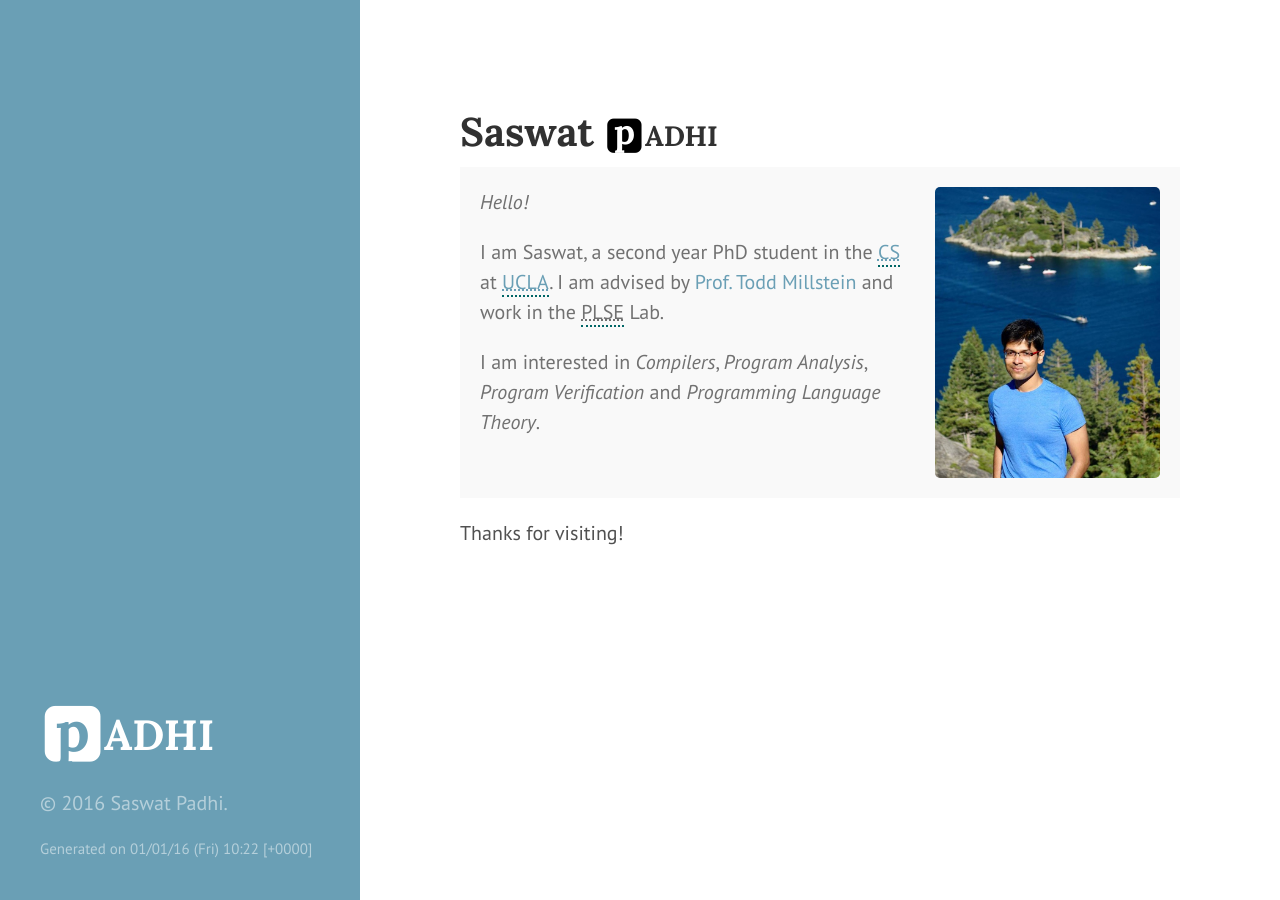
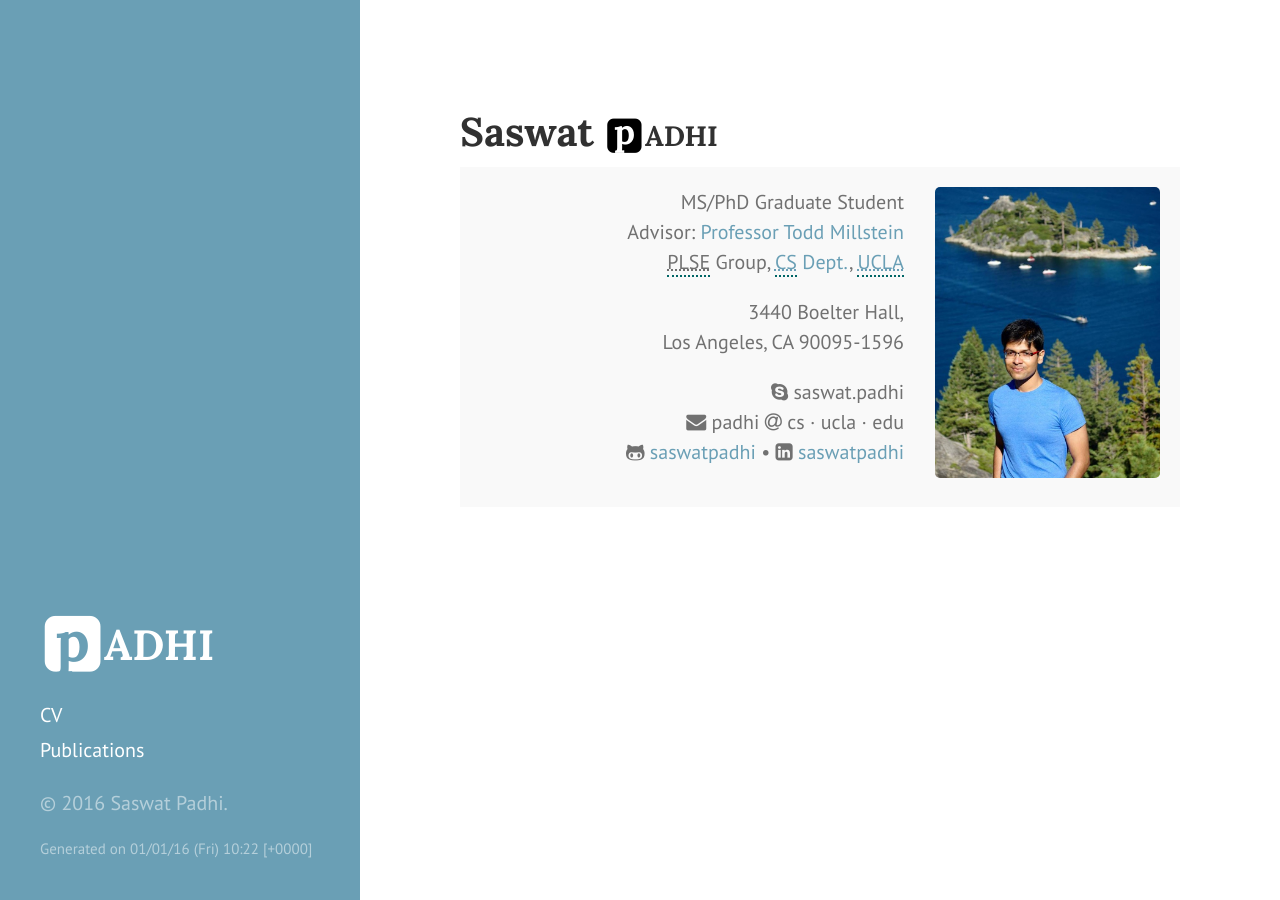
Before and after one commit to SaswatPadhi/saswatpadhi.github.io, a Jekyll site: the page built from index.md, in a window 1280 px wide. Built offline with Jekyll 4.4.1, drawn with Linux system fonts in a browser that asks for light colours.

Commit message:
Added CV and publications

```diff
--- a/_includes/sidebar.html
+++ b/_includes/sidebar.html
@@ -18,16 +18,16 @@
 
       {% assign pages_list = site.pages %}
       {% for node in pages_list %}
-        {% if node.title != null %}
-          {% if node.layout == "page" %}
-            <a class="sidebar-nav-item{% if page.url == node.url %} active{% endif %}" href="{{ node.url }}">{{ node.title }}</a>
+        {% unless node.nav == false %}
+          {% if node.title != null %}
+            {% if node.layout == "page" or node.layout == "blank_page" %}
+              <a class="sidebar-nav-item{% if page.url == node.url %} active{% endif %}" href="{{ node.url }}">{{ node.title }}</a>
+            {% endif %}
           {% endif %}
-        {% endif %}
+        {% endunless %}
       {% endfor %}
 
-      <!--
-        <a class="sidebar-nav-item" href="{{ site.github.repo }}/archive/v{{ site.version }}.zip">Download</a>
-        <a class="sidebar-nav-item" href="{{ site.github.repo }}">GitHub project</a> -->
+      <!-- <a class="sidebar-nav-item" href="{{ site.github.repo }}">GitHub project</a> -->
     </nav>
 
     <p>&copy; {{ site.time | date: '%Y' }} Saswat Padhi.</p>
--- a/index.md
+++ b/index.md
@@ -11,23 +11,24 @@ title: Home
 
 <div class="message">
   <img src='public/img/me.jpg'/>
-  <div markdown="1" style='padding-right: 256px;'>
+  <div markdown="1" style='padding-right: 256px; text-align: right;'>
 
-*Hello!*
+MS/PhD Graduate Student
+Advisor: [Professor Todd Millstein](Todd)
+PLSE Group, [CS Dept.](CS@UCLA), [UCLA]
 
-I am Saswat, a second year PhD student in the [CS][CS@UCLA]
-at [UCLA]. I am advised by [Prof. Todd Millstein][Todd]
-and work in the PLSE Lab.
+3440 Boelter Hall,
+Los Angeles, CA 90095-1596
 
-I am interested in _Compilers_,
-_Program Analysis_, _Program Verification_ and _Programming Language Theory_.
+<i class="fa fa-skype"></i> saswat.padhi
+<i class="fa fa-envelope"></i> padhi <i class="fa fa-at"></i> cs &middot; ucla &middot; edu
+<i class="fa fa-github-alt"></i> [saswatpadhi](https://github.com/SaswatPadhi) &bull; <i class="fa fa-linkedin-square"></i> [saswatpadhi](https://www.linkedin.com/in/saswatpadhi)
 
   </div>
   <div style="clear: both;"></div>
 </div>
 
 
-Thanks for visiting!
 
 
 
```
Also changed, not shown: CV.html (added, +14 -0 lines), _layouts/blank_page.html (added, +15 -0 lines), publications/index.md (added, +10 -0 lines), publications/pldi16-pie.html (added, +15 -0 lines), about.md (added), 2 other files.
